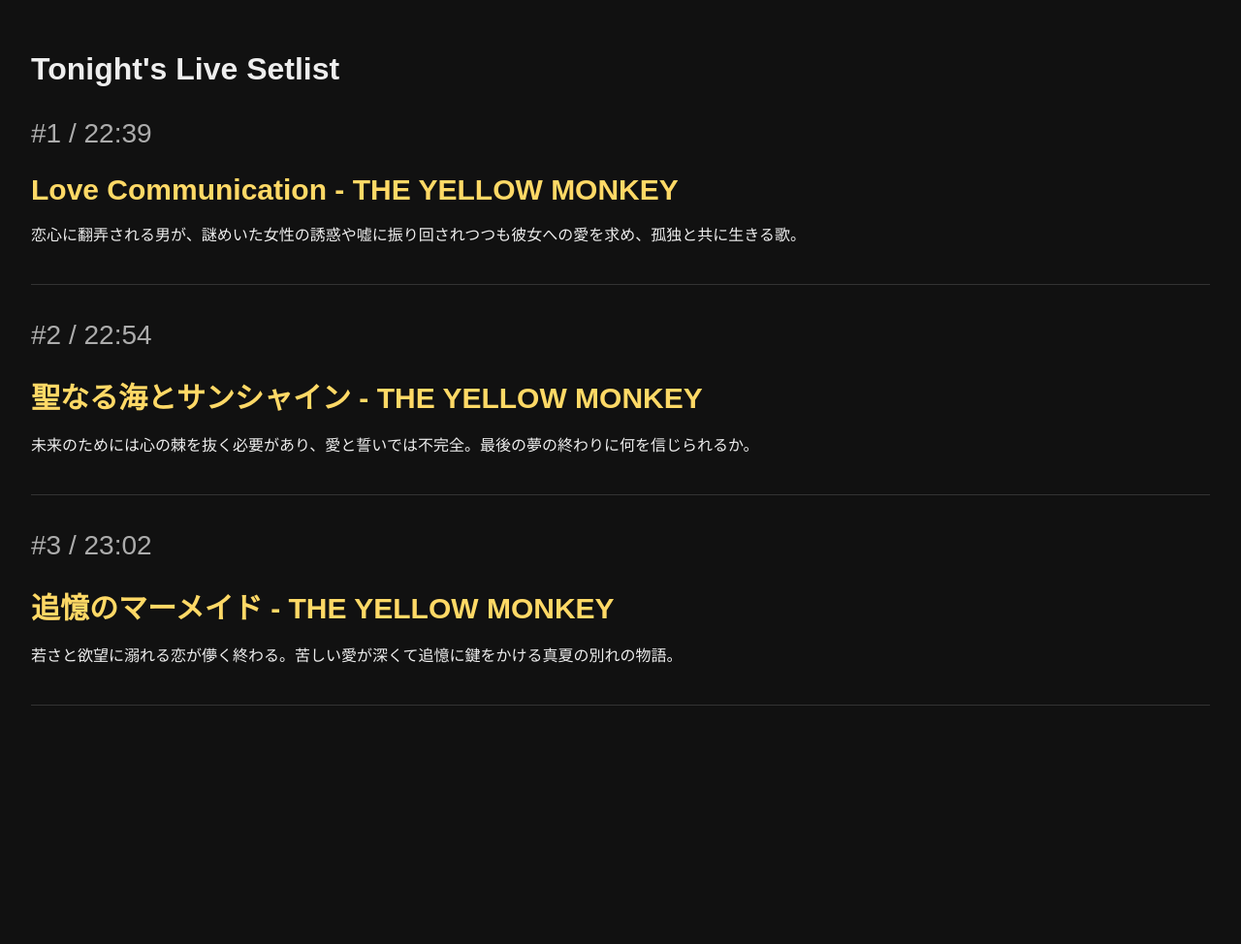
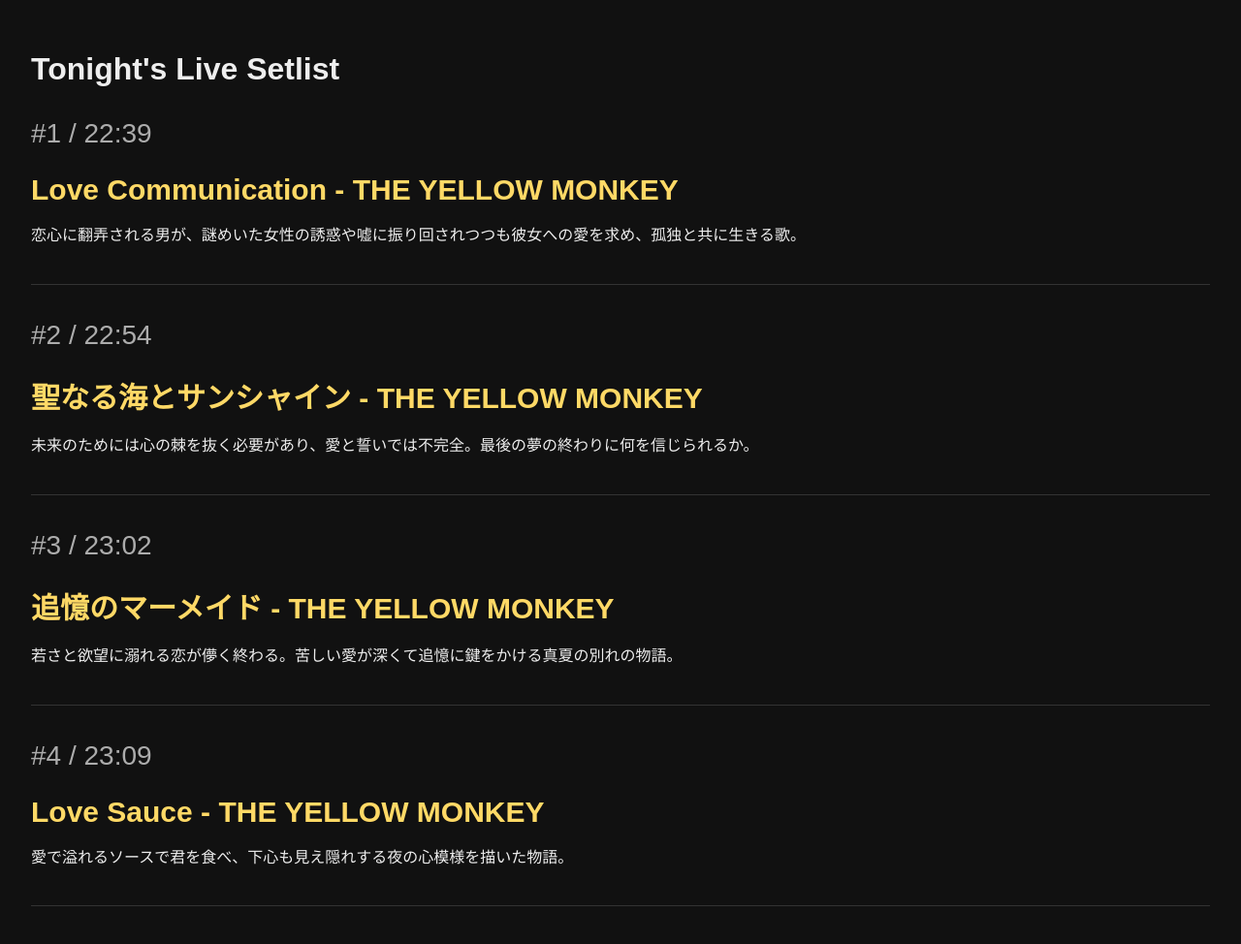
Before and after one commit to rarirure69n66/setlists, a plain HTML site: page index.html in a window 1280 px wide. Shown: the whole page at 97% size. Before the commit the page ends 800 px from the top, so only its background shows below. Drawn offline with Linux system fonts and the light colour scheme.

Commit message:
update live setlist

```diff
--- a/index.html
+++ b/index.html
@@ -65,6 +65,13 @@ header h1 {
   <p>若さと欲望に溺れる恋が儚く終わる。苦しい愛が深くて追憶に鍵をかける真夏の別れの物語。</p>
 </section>
 
+
+<section class="song">
+  <div class="meta">#4 / 23:09</div>
+  <h2> Love Sauce - THE YELLOW MONKEY </h2>
+  <p>愛で溢れるソースで君を食べ、下心も見え隠れする夜の心模様を描いた物語。</p>
+</section>
+
 </main>
 
 </body>
```
